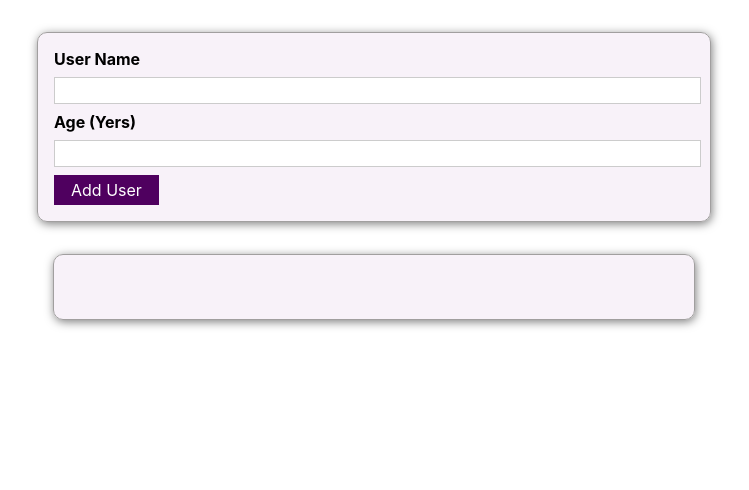
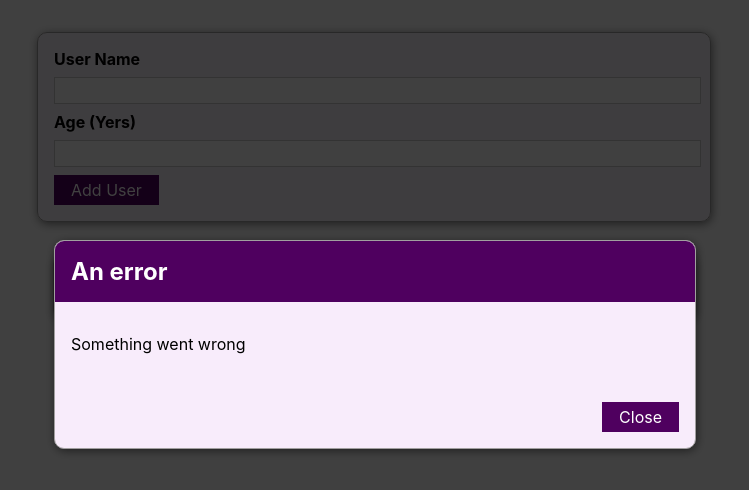
Before and after one commit to ArekeL/adding-user, a React (Create React App) app: page / in a window 1280 px wide. Shown: the top 490 px of the page, without its empty margins (266-1015 px from the left). Built offline with nearby package versions, Linux system fonts and the light colour scheme.

Commit message:
Adding error component + css

```diff
--- /dev/null
+++ b/src/components/UI/ErrorModal.js
@@ -0,0 +1,25 @@
+import Button from "./Button";
+import Card from "./Card";
+
+import styles from "./ErrorModal.module.css";
+
+const ErrorModal = (props) => {
+	return (
+		<div>
+			<div className={styles.backdrop} />
+			<Card className={styles.modal}>
+				<header className={styles.header}>
+					<h2>{props.title}</h2>
+				</header>
+				<div className={styles.content}>
+					<p>{props.message}</p>
+				</div>
+				<footer className={styles.actions}>
+					<Button>Close</Button>
+				</footer>
+			</Card>
+		</div>
+	);
+};
+
+export default ErrorModal;
--- /dev/null
+++ b/src/components/UI/ErrorModal.module.css
@@ -0,0 +1,46 @@
+.backdrop {
+	position: fixed;
+	top: 0;
+	left: 0;
+	width: 100%;
+	height: 100vh;
+	z-index: 10;
+	background: rgba(0, 0, 0, 0.75);
+}
+
+.modal {
+	position: fixed;
+	top: 30vh;
+	left: 10%;
+	width: 80%;
+	z-index: 100;
+	overflow: hidden;
+	background-color: #f8ecfb;
+}
+
+.header {
+	background: #4f005f;
+	padding: 1rem;
+}
+
+.header h2 {
+	margin: 0;
+	color: white;
+}
+
+.content {
+	padding: 1rem;
+}
+
+.actions {
+	padding: 1rem;
+	display: flex;
+	justify-content: flex-end;
+}
+
+@media (min-width: 768px) {
+	.modal {
+		left: calc(50% - 20rem);
+		width: 40rem;
+	}
+}
--- a/src/components/Users/AddUser.js
+++ b/src/components/Users/AddUser.js
@@ -2,6 +2,7 @@
 
 import Button from "../UI/Button";
 import Card from "../UI/Card";
+import ErrorModal from "../UI/ErrorModal";
 
 import styles from "./AddUser.module.css";
 
@@ -33,15 +34,26 @@
 	};
 
 	return (
+		<>
+			<ErrorModal title='An error' message='Something went wrong' />
 			<Card className={styles.input}>
 				<form onSubmit={handleAddUser}>
 					<label htmlFor='userName'>User Name</label>
-				<input type='text' value={enteredUserName} onChange={handleUserName} />
+					<input
+						type='text'
+						value={enteredUserName}
+						onChange={handleUserName}
+					/>
 					<label htmlFor='userAge'>Age (Yers)</label>
-				<input type='number' value={enteredUserAge} onChange={handleUserAge} />
+					<input
+						type='number'
+						value={enteredUserAge}
+						onChange={handleUserAge}
+					/>
 					<Button type='submit'>Add User</Button>
 				</form>
 			</Card>
+		</>
 	);
 };
 
```
Lines whose indentation alone changed are shown as unchanged.
